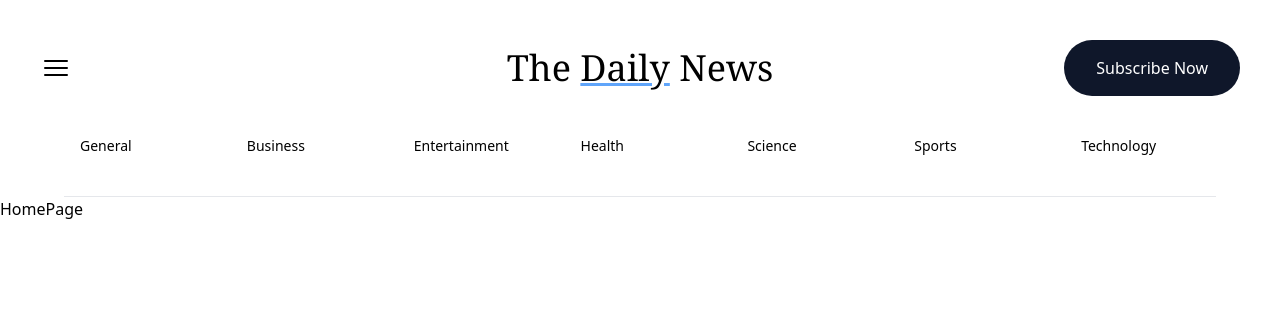
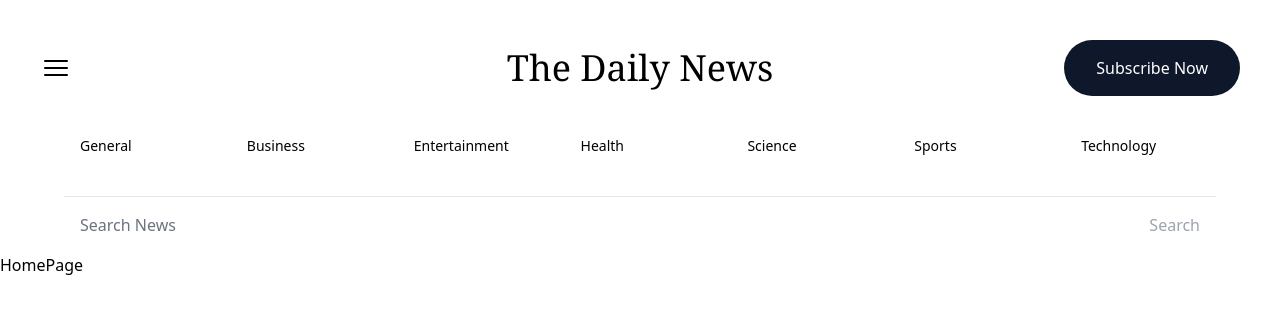
Before and after one commit to justinraj89/DailyNews-Nextjs, a Next.js app: page / in a window 1280 px wide. Shown: the top 314 px of the page. Built offline with nearby package versions, Linux system fonts and the light colour scheme.

Commit message:
searchBox added to header

```diff
--- a/app/Header.tsx
+++ b/app/Header.tsx
@@ -2,6 +2,7 @@
 import { Bars3Icon } from "@heroicons/react/24/solid";
 import Link from "next/link";
 import NavLinks from "./NavLinks";
+import SearchBox from "./SearchBox";
 //====================================================
 
 function Header() {
@@ -11,9 +12,7 @@
         <Bars3Icon className="h-8 w-8 cursor-pointer" />
         <Link href="/" prefetch={false}>
           <h1 className="font-serif text-4xl text-center">
-            The{' '}
-            <span className="underline decoration-6 decoration-blue-400">Daily</span>
-             {' '}News
+            The Daily News
           </h1>
         </Link>
         <div className="flex items-center justify-end space-x-2">
@@ -24,6 +23,7 @@
         </div>
       </div>
       <NavLinks />
+      <SearchBox />
     </header>
   );
 }
--- /dev/null
+++ b/app/SearchBox.tsx
@@ -0,0 +1,39 @@
+"use client";
+import { useRouter } from "next/navigation";
+import { useState, FormEvent } from "react";
+//=================================
+
+function SearchBox() {
+  const [input, setInput] = useState("");
+  const router = useRouter()
+
+  const handleSearch = (e: FormEvent<HTMLFormElement>) => {
+    e.preventDefault();
+    if(!input) return;
+
+    router.push(`/search?term=${input}`)
+
+  }
+
+  return (
+    <form onSubmit={handleSearch} className="max-w-6xl mx-auto flex justify-between items-center px-4">
+      <input
+        value={input}
+        onChange={(e) => setInput(e.target.value)}
+        type="text"
+        className="w-full h-14 rounded-sm placeholder-gray-500 text-gray-500 outline-none flex-1 bg-transparent
+        dark:text-blue-400"
+        placeholder="Search News"
+      />
+      <button
+        type="submit"
+        disabled={!input}
+        className="text-blue-400 disabled:text-gray-400"
+      >
+        Search
+      </button>
+    </form>
+  );
+}
+
+export default SearchBox;
--- a/styles/globals.css
+++ b/styles/globals.css
@@ -4,6 +4,7 @@
 
 @layer components {
     .navLink {
-        @apply hover:underline decoration-blue-400 text-center decoration-2 active:underline underline-offset-8 rounded-full p-4 cursor-pointer capitalize hover:scale-110 transition-transform duration-200 ease-out;
+        @apply hover:underline decoration-blue-400 text-center decoration-2 active:underline underline-offset-8
+        rounded-full p-4 cursor-pointer capitalize hover:scale-110 transition-transform duration-200 ease-out;
     }
 }
```
